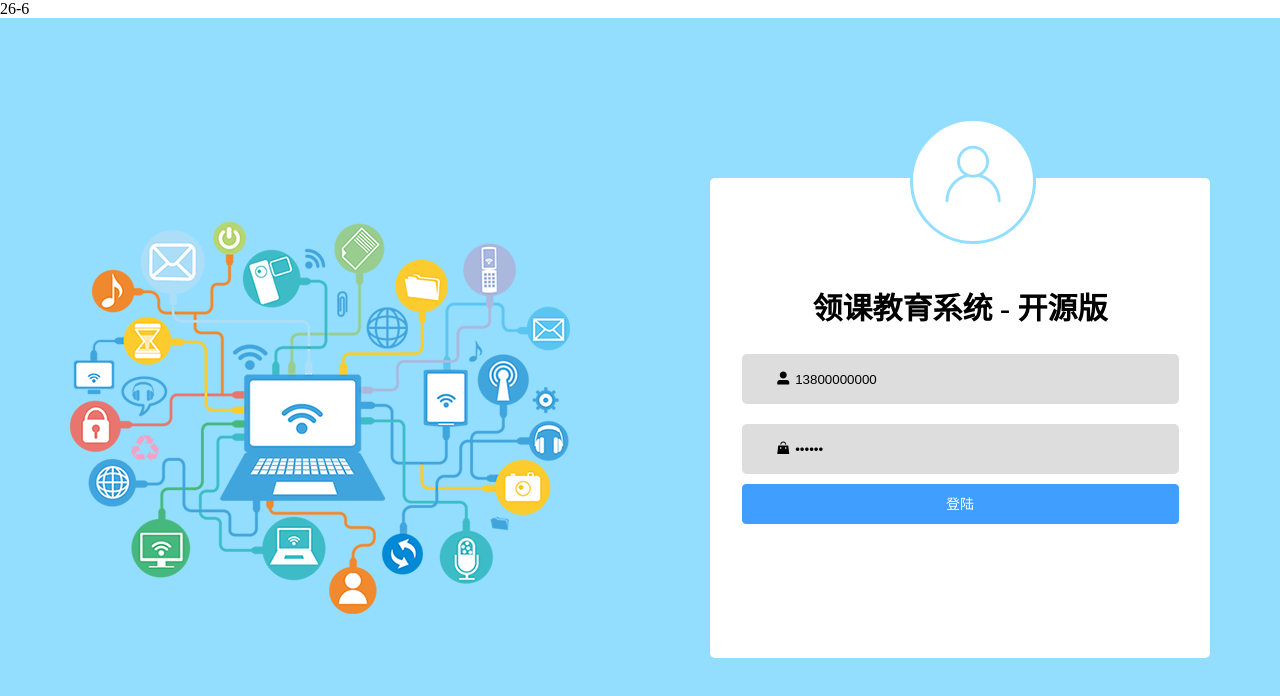
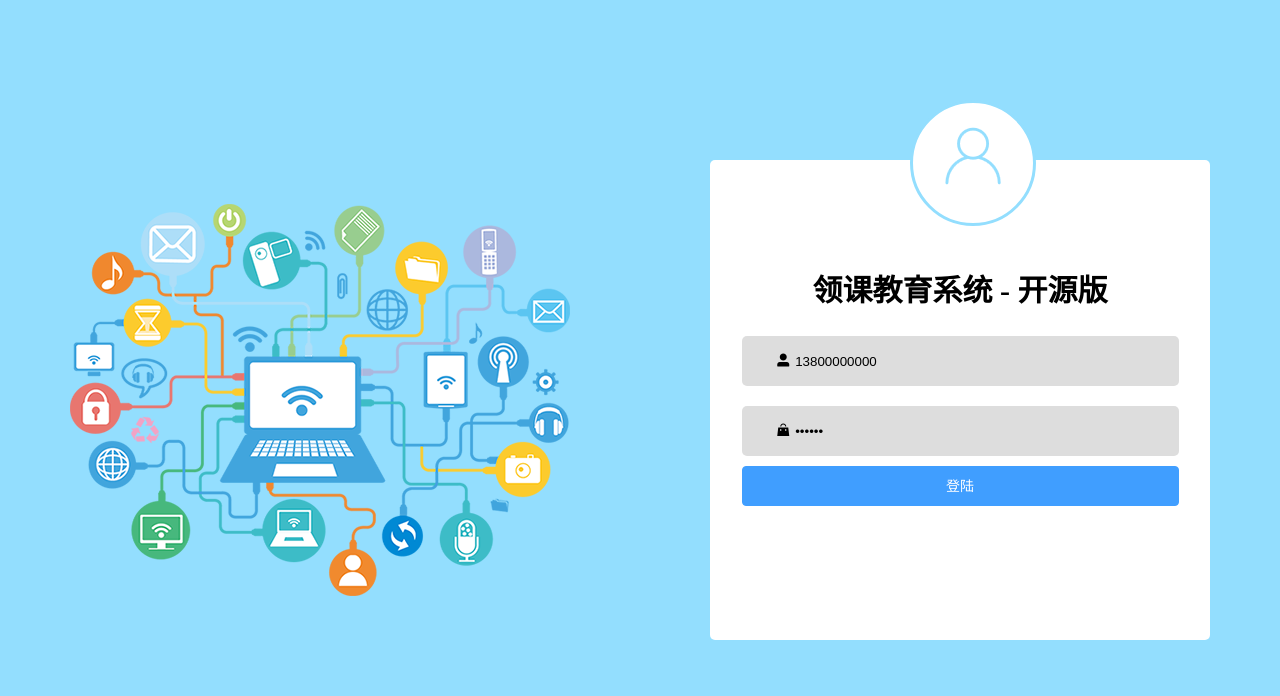
Before and after one commit to wuyan-yh/education, a Vue app: page / in a window 1280 px wide. Shown: the top 696 px of the page. Built offline with nearby package versions, Linux system fonts and the light colour scheme.

Commit message:
首页完成

```diff
--- a/src/App.vue
+++ b/src/App.vue
@@ -1,6 +1,5 @@
 <template>
   <div>
-    <p>26-6</p>
     <router-view></router-view>
   </div>
 </template>
```
